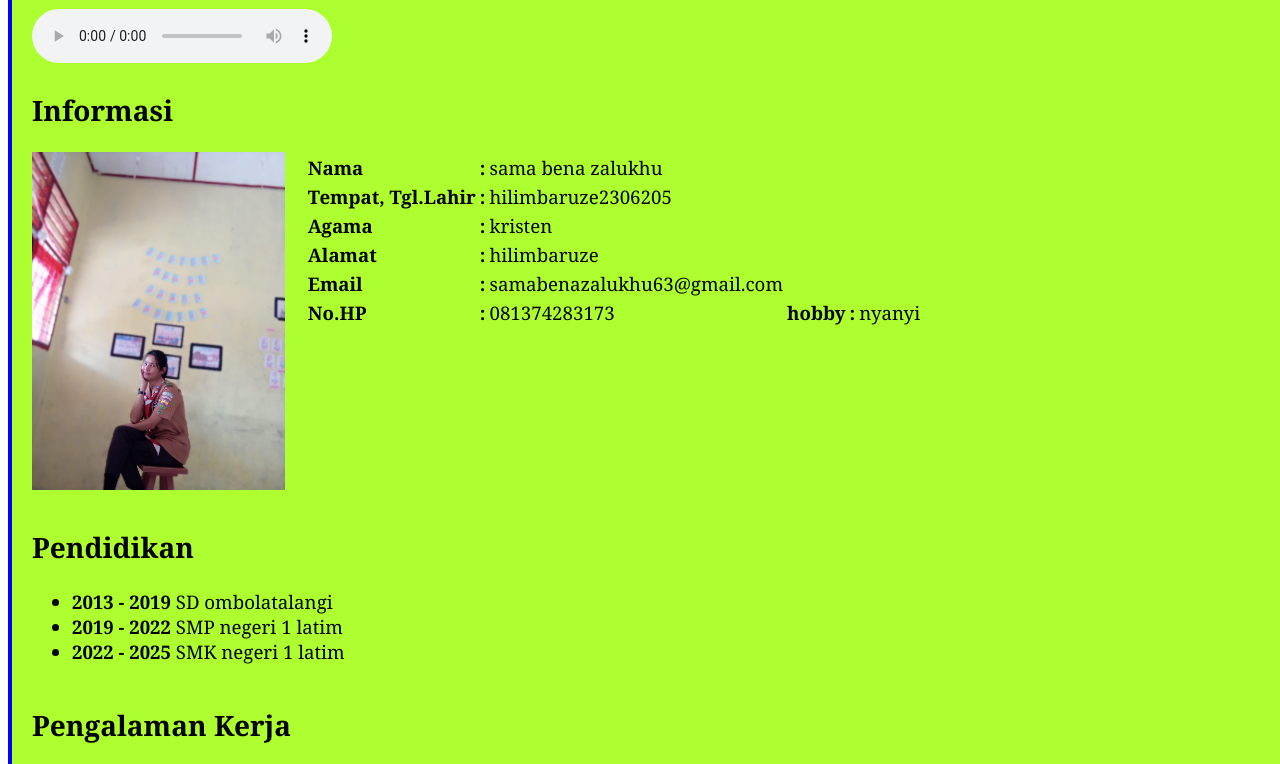
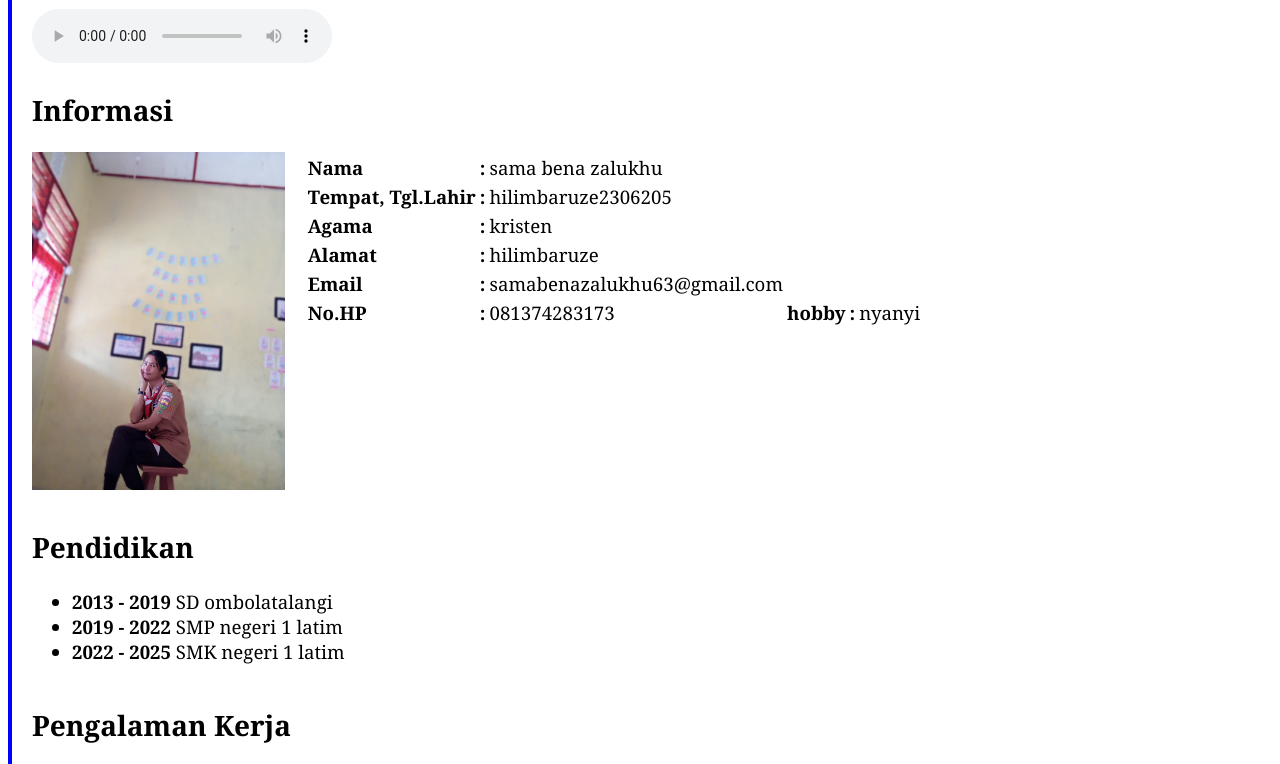
Before and after one commit to bena23/biodata, a plain HTML site: page index.html in a window 1280 px wide. Shown: the part 126-890 px from the top of the page. Drawn offline with Linux system fonts and the light colour scheme.

Commit message:
Update style.css

```diff
--- a/style.css
+++ b/style.css
@@ -17,7 +17,7 @@ img{
 	width: 100%;
 	margin: 10px auto;
 	padding: 20px;
-	background-color:greenyellow;
+	background-color:greenpink;
 }
 
 .judul{
```
